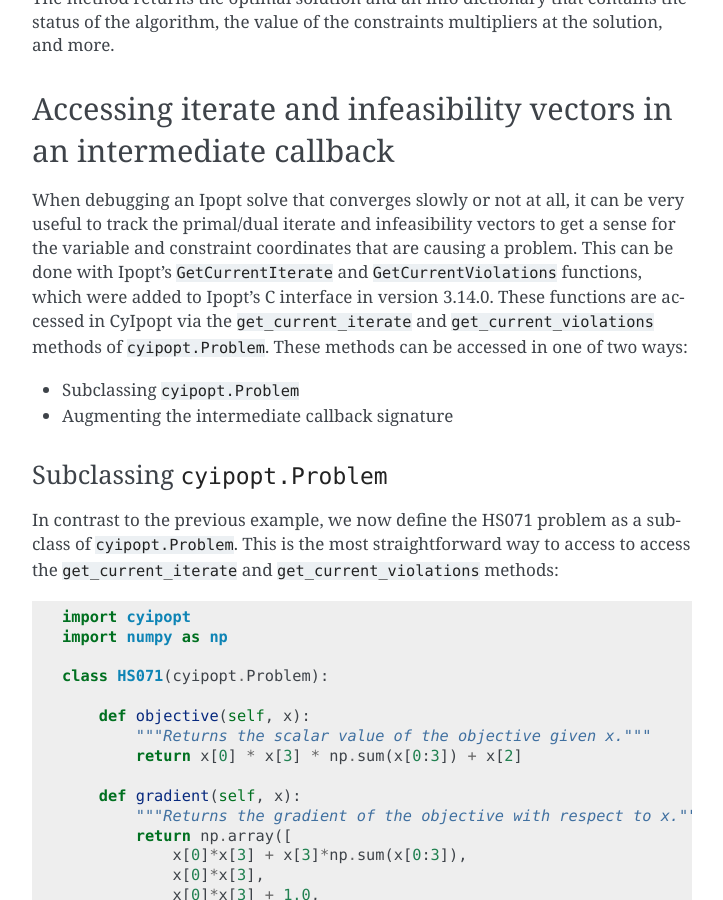
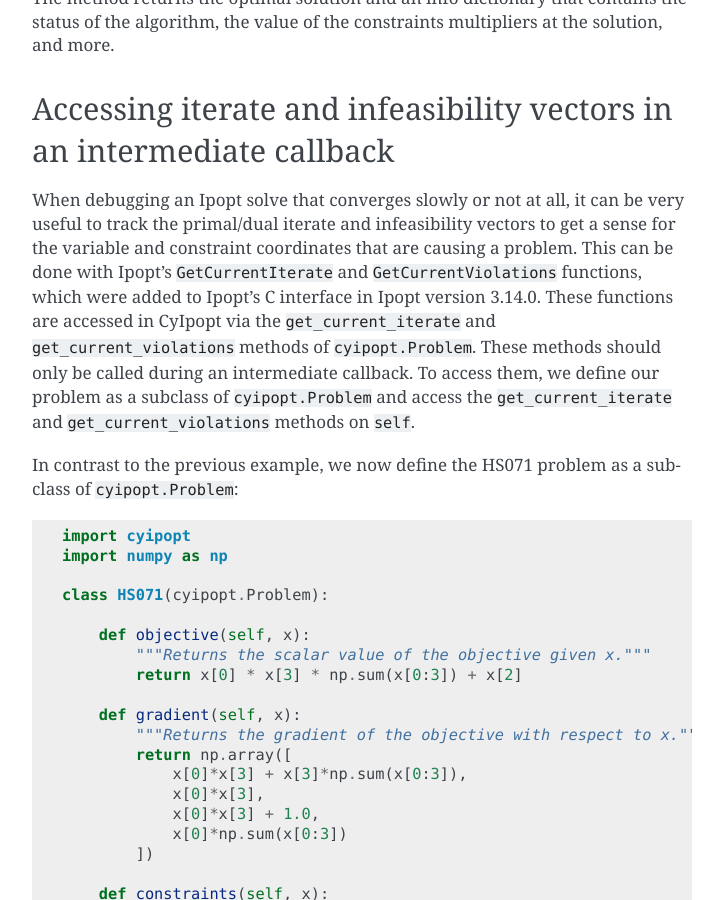
Before and after one commit to mechmotum/cyipopt, a Sphinx documentation site: the page built from docs/source/tutorial.rst, in a window 1280 px wide and 900 px high, scrolled down 8078 px. Shown: the whole window, without its empty margins (388-1111 px from the left). Built offline with Sphinx 7.4.7, drawn with Linux system fonts in a browser that asks for light colours; some of the changed text lies outside the part shown.

Commit message:
update get_current_* section of docs

```diff
--- a/docs/source/tutorial.rst
+++ b/docs/source/tutorial.rst
@@ -398,21 +398,16 @@ very useful to track the primal/dual iterate and infeasibility vectors
 to get a sense for the variable and constraint coordinates that are causing
 a problem. This can be done with Ipopt's ``GetCurrentIterate`` and
 ``GetCurrentViolations`` functions, which were added to Ipopt's C interface in
-version 3.14.0. These functions are accessed in CyIpopt via the
+Ipopt version 3.14.0. These functions are accessed in CyIpopt via the
 ``get_current_iterate`` and ``get_current_violations`` methods of
 ``cyipopt.Problem``.
-These methods can be accessed in one of two ways:
+These methods should only be called during an intermediate callback.
+To access them, we define our problem as a subclass of ``cyipopt.Problem``
+and access the ``get_current_iterate`` and ``get_current_violations`` methods
+on ``self``.
 
-- Subclassing ``cyipopt.Problem``
-- Augmenting the intermediate callback signature
-
-Subclassing ``cyipopt.Problem``
--------------------------------
-
-In contrast to the previous example, we now define the HS071
-problem as a subclass of ``cyipopt.Problem``. This is the most straightforward
-way to access to access the ``get_current_iterate`` and ``get_current_violations``
-methods::
+In contrast to the previous example, we now define the HS071 problem as a
+subclass of ``cyipopt.Problem``::
 
     import cyipopt
     import numpy as np
@@ -500,7 +495,7 @@ We can now set up and solve the optimization problem.
 Note that now we instantiate the ``HS071`` class and provide it the arguments
 that are required by ``cyipopt.Problem``.
 When we solve, we will see the primal iterate and dual infeasibility vectors
-printed every iteration.::
+printed every iteration::
 
     lb = [1.0, 1.0, 1.0, 1.0]
     ub = [5.0, 5.0, 5.0, 5.0]
```
